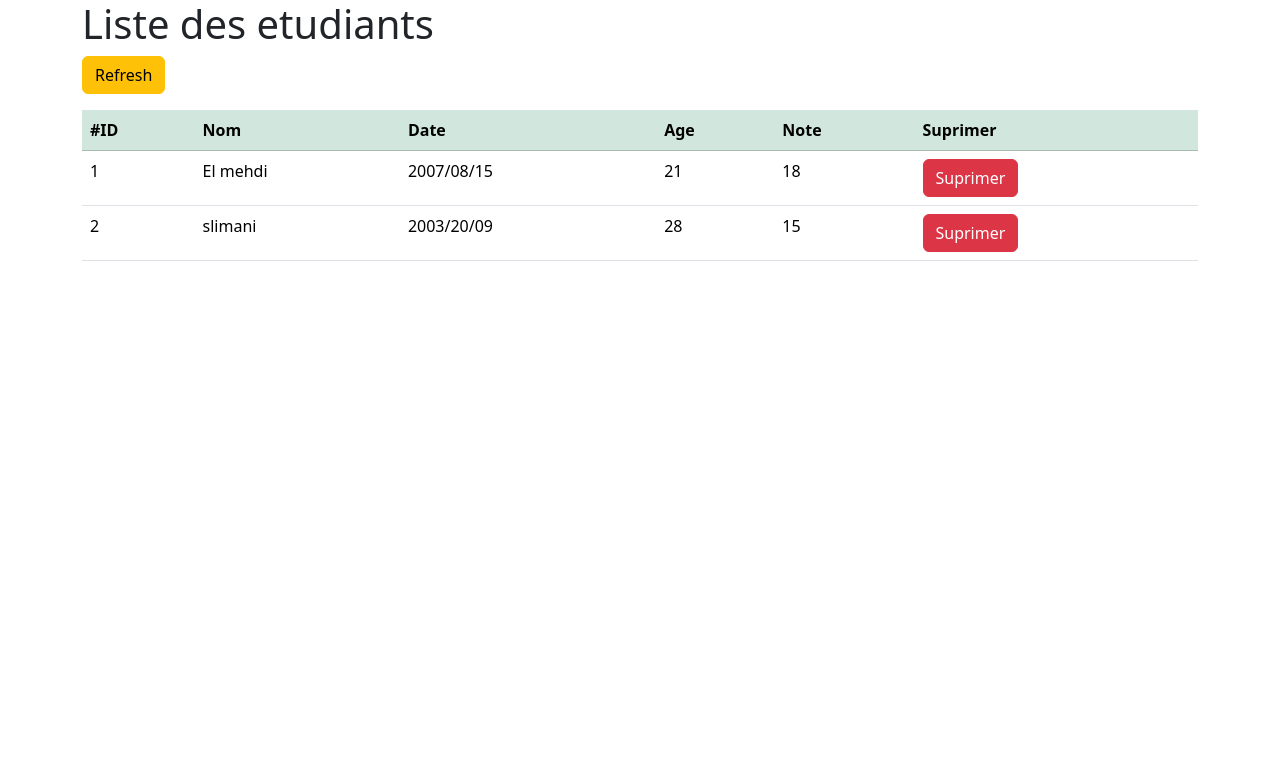
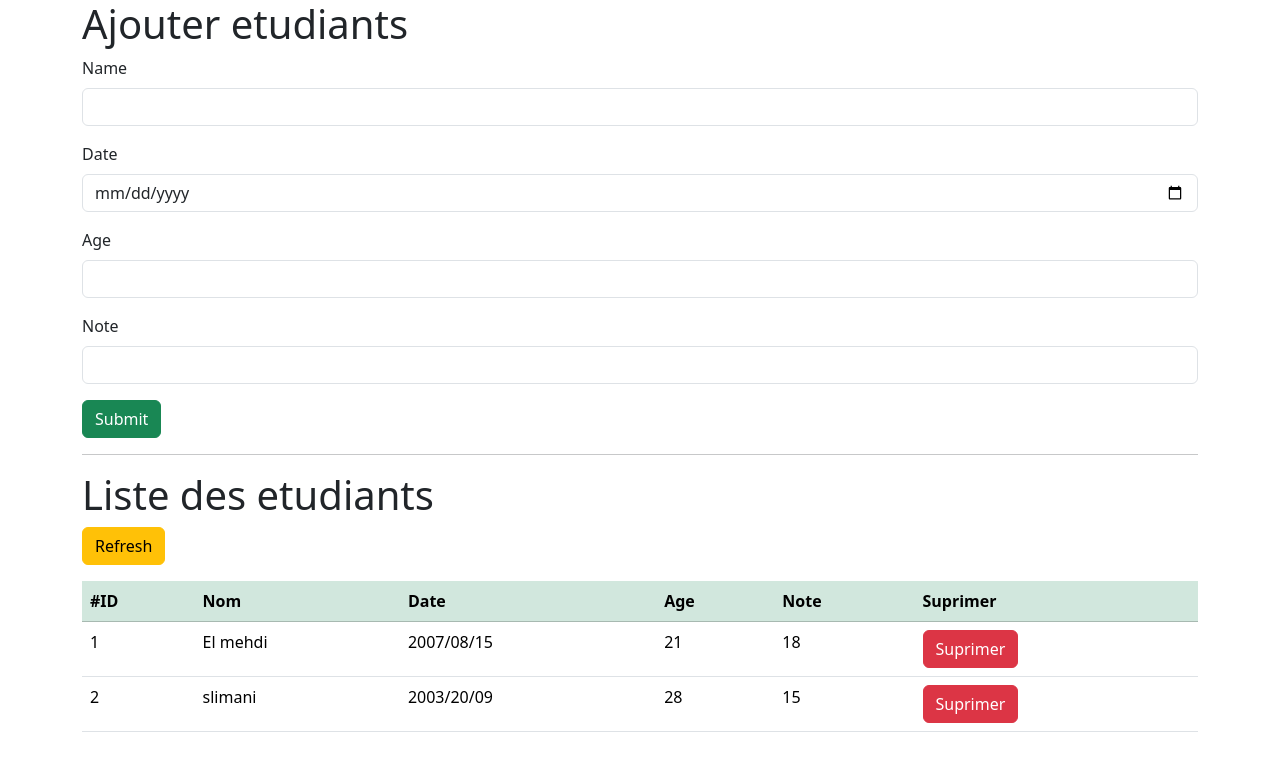
Before and after one commit to elmehdibk/Gestion_des_etudiants, a website with bundled scripts: page index.html in a window 1280 px wide. Built offline with nearby package versions, Linux system fonts and the light colour scheme; data requests are answered from the project's data file.

Commit message:
create form to add etudiants

```diff
--- a/index.html
+++ b/index.html
@@ -11,7 +11,36 @@
 <body>
     <div class="container">
         <div id="app">
-            <h1>Liste des etudiants</h1>
+            <h1>Ajouter etudiants</h1>
+            <form action="" method="post">
+                <div class="mb-3">
+                  <label for="name" class="form-label">Name</label>
+                  <input type="text"
+                    class="form-control"  id="name" >
+                </div>
+
+                <div class="mb-3">
+                    <label for="date" class="form-label">Date</label>
+                    <input type="date"
+                      class="form-control"  id="date" >
+                  </div>
+
+                  <div class="mb-3">
+                    <label for="age" class="form-label">Age</label>
+                    <input type="number"
+                      class="form-control" min="4"  id="age" >
+                  </div>
+
+                  <div class="mb-3">
+                    <label for="note" class="form-label">Note</label>
+                    <input type="number"
+                      max="20" min="0" step="0.1" class="form-control"  id="age" >
+                  </div>
+
+                  <button type="submit" class="btn btn-success">Submit</button>
+            </form>
+            <hr/>
+            <h1 class="mt-2">Liste des etudiants</h1>
             <span><button class="btn btn-warning" id="Refresh">Refresh</button></span>
             <div class="table-responsive mt-3">
                 <table class="table" >
```
